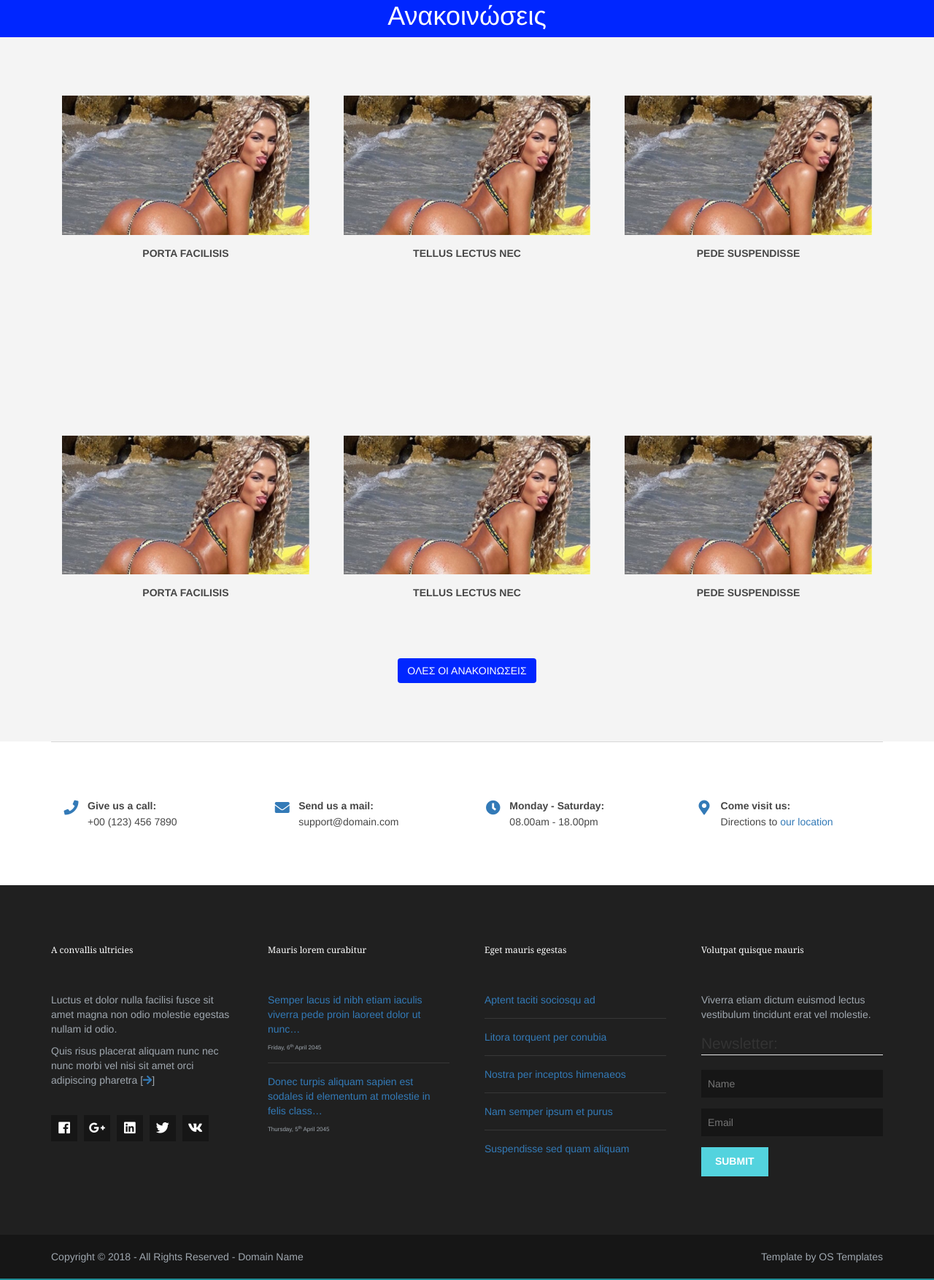
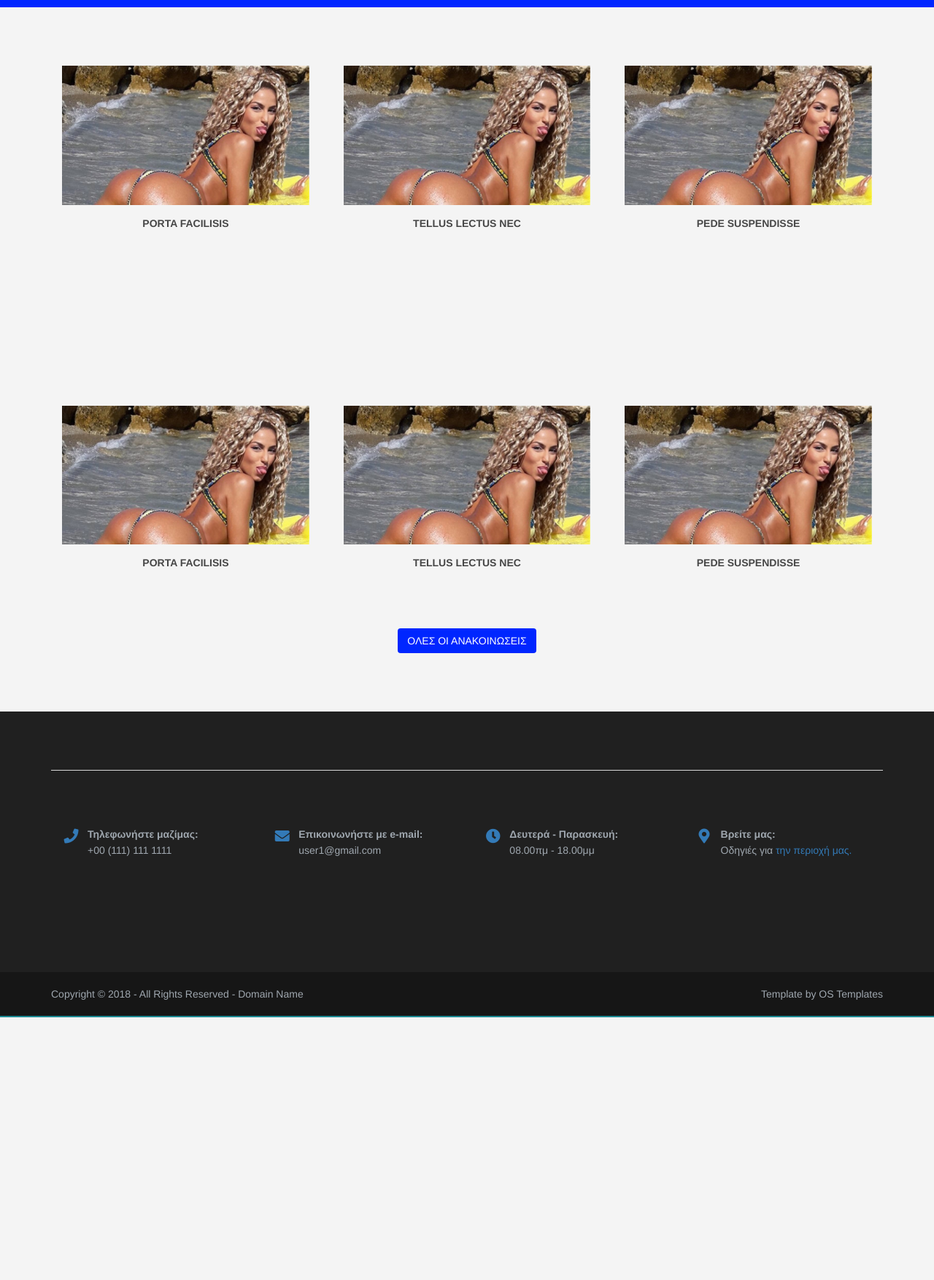
Before and after one commit to pantmal/Human-Machine-Interaction-Project, a PHP site: page / in a window 1280 px wide. Shown: the part 1494-3248 px from the top of the page at 73% size. After the commit the page ends 2888 px from the top, so only its background shows below. Run offline with PHP 8.4, Linux system fonts and the light colour scheme; some libraries are stand-ins or nearby versions.

Commit message:
MENU FINALLY COMPLETE

```diff
--- a/index.php
+++ b/index.php
@@ -14,10 +14,8 @@ Licence URI: https://www.os-templates.com/template-terms
 <meta charset="utf-8">
 <meta name="viewport" content="width=device-width, initial-scale=1.0, maximum-scale=1.0, user-scalable=no">
 <link href="layout/styles/layout.css" rel="stylesheet" type="text/css" media="all">
-
 <link rel="stylesheet" href="//maxcdn.bootstrapcdn.com/bootstrap/3.3.2/css/bootstrap.min.css">
 <script src="//maxcdn.bootstrapcdn.com/bootstrap/3.3.2/js/bootstrap.min.js"></script>
-
 </head>
 <body id="top">
 <!-- ################################################################################################ -->
@@ -25,40 +23,26 @@ Licence URI: https://www.os-templates.com/template-terms
 <!-- ################################################################################################ -->
 <div class="wrapper row0">
   <div id="topbar" class="hoc clear">
-    <div class="fl_left">
-      <!-- ################################################################################################ -->
-      <ul class="nospace">
-        <li><i class="fas fa-phone rgtspace-5"></i> +00 (123) 456 7890</li>
-        <li><i class="far fa-envelope rgtspace-5"></i> info@domain.com</li>
-      </ul>
-      <!-- ################################################################################################ -->
-    </div>
     <div class="fl_right">
       <!-- ################################################################################################ -->
 
       <ul class="nospace">
-        <li><a href="index.html"><i class="fas fa-home"></i></a></li>
-        <li><a href="#" title="Help Centre"><i class="far fa-life-ring"></i></a></li>
         <?php
           $cookie_name = 'user';
           if(!isset($_COOKIE[$cookie_name])) {
               echo '<li><a style="color: #0026ff" href="pages/login.html?header=index.php" title="Σύνδεση">Σύνδεση <i class="fas fa-sign-in-alt"></i></a></li>';
               echo '<li><a style="color: #0026ff" href="pages/register.html?header=index.php" title="Εγγραφή">Εγγραφή <i class="fas fa-edit"></i></a></li>';
           } else {
-              echo '<li><a href="pages/edit_profile.php" title="Προφίλ Χρήστη">Προφίλ Χρήστη <i class="fas fa-user"></i></a></li>';
-              echo '<li><a href="pages/actions/logout.php" title="Αποσύνδεση">Αποσύνδεση <i class="fas fa-sign-out-alt"></i></a></li>';
+              echo '<li><a style="color: #0026ff" href="pages/edit_profile.php" title="Προφίλ Χρήστη">Προφίλ Χρήστη <i class="fas fa-user"></i></a></li>';
+              echo '<li><a style="color: #0026ff" href="pages/actions/logout.php" title="Αποσύνδεση">Αποσύνδεση <i class="fas fa-sign-out-alt"></i></a></li>';
           }
         ?>
 
         <li id="searchform">
           <div>
             <form action="pages/dead_page.php" method="post">
-
-
               <label for="search_term">Aναζητήστε: </label>
               <input type="text" id="search_term" name="search_term">
-
-
             </form>
           </div>
         </li>
@@ -74,6 +58,9 @@ Licence URI: https://www.os-templates.com/template-terms
 <!-- ################################################################################################ -->
 <div class="wrapper row1">
   <header id="header" class="hoc clear">
+  <div style="float: left; position: relative; left: -30px; top: 20px">
+  <a href="index.php"><img src="images/logo.jpeg"></a>
+  </div>
   <div id="logo" class="fl_left">
       <!-- ################################################################################################ -->
       <h1><a href="index.php">Υπουργείο Εργασίας</a></h1>
@@ -82,84 +69,48 @@ Licence URI: https://www.os-templates.com/template-terms
     <nav id="mainav" class="fl_right">
       <!-- ################################################################################################ -->
       <ul class="clear">
-        <li class="active"><a href="index.php?nav=true">Αρχική</a></li>
-        <!--<li><a class="drop" href="#">Pages</a>
+        <li><a class="drop" href="#">COVID-19</a>
           <ul>
-            <li><a href="pages/gallery.html">Gallery</a></li>
-            <li><a href="pages/full-width.html">Full Width</a></li>
-            <li><a href="pages/sidebar-left.html">Sidebar Left</a></li>
-            <li><a href="pages/sidebar-right.html">Sidebar Right</a></li>
-            <li><a href="pages/basic-grid.html">Basic Grid</a></li>
-            <li><a href="pages/font-icons.html">Font Icons</a></li>
+            <li><a href="pages/metra_prolipsis.php">Μέτρα προστασίας στον χώρο εργασίας</a></li>
+            <li><a href="pages/antimetwpisi_krousmatos.php">Αντιμετώπιση κρούσματος στον χώρο εργασίας</a></li>
+            <li><a href="pages/tilergasia_info.php">Τηλεργασία-άδεια-ειδικού σκοπού-αναστολή σύμβαση</a></li>
           </ul>
         </li>
-        -->
-        <li><a href="#">COVID-19</a></li>
         <li><a class="drop" href="#">Εργαζόμενος</a>
           <ul>
             <li><a class="drop" href="#">COVID-19 και Εργασία</a>
               <ul>
-                <li><a href="pages/metra_prolipsis.html">Μέτρα προστασίας στον χώρο εργασίας</a></li>
-                <li><a href="pages/antimetwpisi_krousmatos.html">Αντιμετώπιση κρούσματος στον χώρο εργασίας</a></li>
-                <li><a href="#">Μετακινήσεις και απαραίτητα έγγραφα</a></li>
-                <li><a href="pages/tilergasia_info.html">Τηλεργασία-άδεια-ειδικού σκοπού-αναστολή σύμβαση</a></li>
-                <li><a href="#">Καρτέλα εργαζομένου</a></li>
+                <li><a href="pages/adeia_eidikou_skopou.php"> Φόρμα για άδεια ειδικού σκοπού </a></li>
+                <li><a href="pages/dead_page.php">Μετακινήσεις και απαραίτητα έγγραφα</a></li>
               </ul>
             </li>
-            <li><a href="#">Εργασιακα Δικαιώματα</a></li>
-            <li><a href="#">Κατάρτιση και σεμινάρια</a></li>
-            <li><a href="#">Προκυρήξεις</a></li>
+            <li><a href="pages/dead_page.php">Εργασιακά δικαιώματα</a></li>
+            <li><a href="pages/dead_page.php">Κατάρτιση και σεμινάρια</a></li>
+            <li><a href="pages/dead_page.php">Προκυρήξεις</a></li>
           </ul>
         </li>
         <li><a class="drop" href="#">Εργοδότης</a>
           <ul>
             <li><a class="drop" href="#">COVID-19 και Εργασία</a>
               <ul>
-                <li><a href="#">Διαθέσιμες θέσεις εργασίας (COVID-19)</a></li>
-                <li><a href="#">Εργασία εξ αποστάσεως-αναστολή σύμβασης</a></li>
-                <li><a href="pages/metra_prolipsis.html">Μέτρα προστασίας COVID-19</a></li>
-                <li><a href="pages/antimetwpisi_krousmatos.html">Αντιμετώπιση κρούσματος</a></li>
+                <li><a href="pages/anastoli_symvasis.php"> Φόρμα για δήλωση εξ αποστάσεως εργασίας-αναστολή σύμβασης</a></li>
+                <li><a href="pages/dead_page.php">Διαθέσιμες θέσεις εργασίας (COVID-19)</a></li>
               </ul>
             </li>
-            <li><a href="#">Υποχρεώσεις προς εργαζομένους</a></li>
-            <li><a class="drop" href="#">Υποχρεώσεις προς το κράτος</a>
-              <ul>
-                <li><a href="#">Έκπτωση ασφαλιστικών εισφορών</a></li>
-                <li><a href="#">Φόροι</a></li>
-                <li><a href="#">Δήλωση εισόδων-εξόδων</a></li>
-                <li><a href="#">Δήλωση εργαζομένων</a></li>
+            <li><a href="pages/lista_ergazomenwn.php">Λίστα Εργαζομένων</a></li>
+            <li><a href="pages/dead_page.php">Υποχρεώσεις προς εργαζομένους</a></li>
+            <li><a href="pages/dead_page.php">Υποχρεώσεις προς το κράτος</a></li>
+            <li><a href="pages/dead_page.php">Απασχόληση αλλοδαπων-ανηλίκων</a></li>
           </ul>
         </li>
-            <li><a href="#">Απασχόληση αλλοδαπων-ανηλίκων</a></li>
+        <li><a class="drop" href="#">Επικοινωνία</a>
+          <ul>
+            <li><a href="pages/epikoinwnia.php">Πληροφορίες για τις υπερησίες του Υπουργείου</a></li>
+            <li><a href="pages/kleisimo_rantevou.php">Κλεισιμό Ραντεβού</a></li>
+            <li><a href="pages/dead_page.php">Αποστολή emai ερωτησέων</a></li>
           </ul>
         </li>
-        <li><a class="drop" href="#">Επικοινωία</a>
-          <ul>
-            <li><a href="pages/epikoinwnia.html">Πληροφορίες για τις υπερησίες του Υπουργείου</a></li>
-            <li><a href="#">Αποστολή emai ερωτησέων</a></li>
-            <li><a href="#">Τηλεφωνική επικοινωνία με υπάλληλο</a></li>
-            <li><a href="#">Χάρτης συμβεβλημένων υπηρεσιών</a></li>
-          </ul>
-        </li>
-        <li><a class="drop" href="#">Ανακοινώσεις</a>
-          <ul>
-            <li><a href="#">Επιλογή 1 (MUST CHANGE)</a></li>
-            <li><a href="#">Επιλογή 2 (MUST CHANGE)</a></li>
-          </ul>
-        </li>
-        <!-- <li><a class="drop" href="#">Dropdown</a>
-          <ul>
-            <li><a href="#">Level 2</a></li>
-            <li><a class="drop" href="#">Level 2 + Drop</a>
-              <ul>
-                <li><a href="#">Level 3</a></li>
-                <li><a href="#">Level 3</a></li>
-                <li><a href="#">Level 3</a></li>
-              </ul>
-            </li>
-            <li><a href="#">Level 2</a></li>
-          </ul>
-        </li> -->
+        <li><a href="#">Ανακοινώσεις</a></li>
       </ul>
 	  </nav>
 	  </header>
@@ -175,7 +126,7 @@ Licence URI: https://www.os-templates.com/template-terms
   <!-- Wrapper for slides -->
   <div class="carousel-inner">
     <div class="item active">
-      <img src="images/giousef.jpg" alt="Chania">
+      <img style="position: relative; left: 137px; width: 1000px; height: 500px" src="images/giousef.jpg"  alt="Chania">
       <div class="carousel-caption">
         <h2>Los Angeles</h2>
         <p>LA is always so much fun!</p>
@@ -183,7 +134,7 @@ Licence URI: https://www.os-templates.com/template-terms
     </div>
 
     <div class="item">
-      <img src="images/covid.jpg" alt="Chicago">
+      <img style="position: relative; left: 137px; width: 1000px; height: 500px" src="images/covid.jpg" alt="Chicago">
       <div class="carousel-caption">
         <h3>Chicago</h3>
         <p>Thank you, Chicago!</p>
@@ -191,7 +142,7 @@ Licence URI: https://www.os-templates.com/template-terms
     </div>
 
     <div class="item">
-      <img src="images/asteri.jpg" alt="New York">
+      <img style="position: relative; left: 137px; width: 1000px; height: 500px" src="images/asteri.jpg" alt="New York">
       <div class="carousel-caption">
         <h3>New York</h3>
         <p>We love the Big Apple!</p>
@@ -224,7 +175,7 @@ Licence URI: https://www.os-templates.com/template-terms
       <ul class="nospace group">
         <li class="one_third first">
           <article><a href="#"><i class="#"></i></a>
-		  <img src="images/asteri.jpg" alt="" />
+		  <img style="width: 100%;" src="images/asteri.jpg" alt="" />
             <h5 class="heading">Covid-19</h5>
             <a href="https://www.w3schools.com/">BALE KATI ALLO</a><br>
 			<a href="https://www.w3schools.com/">BALE KATI ALLO</a><br>
@@ -234,7 +185,7 @@ Licence URI: https://www.os-templates.com/template-terms
         </li>
         <li class="one_third">
           <article><a href="#"><i class="#"></i></a>
-		  <img src="images/asteri.jpg" alt="" />
+		  <img style="width: 100%;" src="images/asteri.jpg" alt="" />
             <h5 class="heading">Εργαζόμενος</h5>
             <a href="pages/kleisimo_rantevou.php">Μέτρα Προστασίας</a><br>
 			<a href="https://www.w3schools.com/">Εξ' αποστάσεως εργασία</a><br>
@@ -244,7 +195,7 @@ Licence URI: https://www.os-templates.com/template-terms
         </li>
         <li class="one_third">
           <article><a href="#"><i class="#"></i></a>
-		  <img src="images/asteri.jpg" alt="" />
+		  <img style="width: 100%;" src="images/asteri.jpg" alt="" />
             <h5 class="heading">Εργοδότης</h5>
             <a href="https://www.w3schools.com/">Διαθέσιμες θέσεις εργάσιας</a><br>
 			<a href="https://www.w3schools.com/">Αντιμετώπιση κρούσματος</a><br>
@@ -272,17 +223,17 @@ Licence URI: https://www.os-templates.com/template-terms
 
     <ul class="nospace group">
       <li class="one_third">
-        <figure><a class="imgover" href="#"><img src="images/giousef.jpg" alt=""></a>
+        <figure><a class="imgover" href="#"><img style="width: 100%;" src="images/giousef.jpg" alt=""></a>
           <figcaption>Porta facilisis</figcaption>
         </figure>
       </li>
       <li class="one_third">
-        <figure><a class="imgover" href="#"><img src="images/giousef.jpg" alt=""></a>
+        <figure><a class="imgover" href="#"><img style="width: 100%;" src="images/giousef.jpg" alt=""></a>
           <figcaption>Tellus lectus nec</figcaption>
         </figure>
       </li>
       <li class="one_third">
-        <figure><a class="imgover" href="#"><img src="images/giousef.jpg" alt=""></a>
+        <figure><a class="imgover" href="#"><img style="width: 100%;" src="images/giousef.jpg" alt=""></a>
           <figcaption>Pede suspendisse</figcaption>
         </figure>
       </li>
@@ -300,17 +251,17 @@ Licence URI: https://www.os-templates.com/template-terms
 
     <ul class="nospace group">
       <li class="one_third">
-        <figure><a class="imgover" href="#"><img src="images/giousef.jpg" alt=""></a>
+        <figure><a class="imgover" href="#"><img style="width: 100%;" src="images/giousef.jpg" alt=""></a>
           <figcaption>Porta facilisis</figcaption>
         </figure>
       </li>
       <li class="one_third">
-        <figure><a class="imgover" href="#"><img src="images/giousef.jpg" alt=""></a>
+        <figure><a class="imgover" href="#"><img style="width: 100%;" src="images/giousef.jpg" alt=""></a>
           <figcaption>Tellus lectus nec</figcaption>
         </figure>
       </li>
       <li class="one_third">
-        <figure><a class="imgover" href="#"><img src="images/giousef.jpg" alt=""></a>
+        <figure><a class="imgover" href="#"><img style="width: 100%;" src="images/giousef.jpg" alt=""></a>
           <figcaption>Pede suspendisse</figcaption>
         </figure>
       </li>
@@ -320,85 +271,32 @@ Licence URI: https://www.os-templates.com/template-terms
   </section>
 </div>
 
-<!-- ################################################################################################ -->
-<!-- ################################################################################################ -->
-<!-- ################################################################################################ -->
-<div class="wrapper row3">
-  <section id="cta" class="hoc container clear">
-    <!-- ################################################################################################ -->
-    <ul class="nospace clear">
-      <li class="one_quarter first">
-        <div class="block clear"><a href="#"><i class="fas fa-phone"></i></a> <span><strong>Give us a call:</strong> +00 (123) 456 7890</span></div>
-      </li>
-      <li class="one_quarter">
-        <div class="block clear"><a href="#"><i class="fas fa-envelope"></i></a> <span><strong>Send us a mail:</strong> support@domain.com</span></div>
-      </li>
-      <li class="one_quarter">
-        <div class="block clear"><a href="#"><i class="fas fa-clock"></i></a> <span><strong> Monday - Saturday:</strong> 08.00am - 18.00pm</span></div>
-      </li>
-      <li class="one_quarter">
-        <div class="block clear"><a href="#"><i class="fas fa-map-marker-alt"></i></a> <span><strong>Come visit us:</strong> Directions to <a href="#">our location</a></span></div>
-      </li>
-    </ul>
-    <!-- ################################################################################################ -->
-  </section>
-</div>
+
 <!-- ################################################################################################ -->
 <!-- ################################################################################################ -->
 <!-- ################################################################################################ -->
 <div class="wrapper row4">
   <footer id="footer" class="hoc clear">
     <!-- ################################################################################################ -->
-    <div class="one_quarter first">
-      <h6 class="heading">A convallis ultricies</h6>
-      <p>Luctus et dolor nulla facilisi fusce sit amet magna non odio molestie egestas nullam id odio.</p>
-      <p class="btmspace-30">Quis risus placerat aliquam nunc nec nunc morbi vel nisi sit amet orci adipiscing pharetra [<a href="#"><i class="fas fa-arrow-right"></i></a>]</p>
-      <ul class="faico clear">
-        <li><a class="faicon-facebook" href="#"><i class="fab fa-facebook"></i></a></li>
-        <li><a class="faicon-google-plus" href="#"><i class="fab fa-google-plus-g"></i></a></li>
-        <li><a class="faicon-linkedin" href="#"><i class="fab fa-linkedin"></i></a></li>
-        <li><a class="faicon-twitter" href="#"><i class="fab fa-twitter"></i></a></li>
-        <li><a class="faicon-vk" href="#"><i class="fab fa-vk"></i></a></li>
-      </ul>
-    </div>
-    <div class="one_quarter">
-      <h6 class="heading">Mauris lorem curabitur</h6>
-      <ul class="nospace linklist">
-        <li>
-          <article>
-            <p class="nospace btmspace-10"><a href="#">Semper lacus id nibh etiam iaculis viverra pede proin laoreet dolor ut nunc&hellip;</a></p>
-            <time class="block font-xs" datetime="2045-04-06">Friday, 6<sup>th</sup> April 2045</time>
-          </article>
+    <div >
+      <section id="cta" class="hoc container clear">
+      <!-- ################################################################################################ -->
+        <ul class="nospace clear">
+          <li class="one_quarter first">
+            <div class="block clear"><a href="pages/dead_page.php"><i class="fas fa-phone"></i></a> <span><strong>Τηλεφωνήστε μαζίμας:</strong> +00 (111) 111 1111</span></div>
           </li>
-        <li>
-          <article>
-            <p class="nospace btmspace-10"><a href="#">Donec turpis aliquam sapien est sodales id elementum at molestie in felis class&hellip;</a></p>
-            <time class="block font-xs" datetime="2045-04-05">Thursday, 5<sup>th</sup> April 2045</time>
-          </article>
+          <li class="one_quarter">
+            <div class="block clear"><a href="pages/dead_page.php"><i class="fas fa-envelope"></i></a> <span><strong>Επικοινωνήστε με e-mail:</strong> user1@gmail.com</span></div>
+          </li>
+          <li class="one_quarter">
+            <div class="block clear"><a href="pages/dead_page.php"><i class="fas fa-clock"></i></a> <span><strong> Δευτερά - Παρασκευή:</strong> 08.00πμ - 18.00μμ</span></div>
+          </li>
+          <li class="one_quarter">
+            <div class="block clear"><a href="pages/dead_page.php"><i class="fas fa-map-marker-alt"></i></a> <span><strong>Βρείτε μας:</strong> Οδηγιές για <a href="pages/dead_page.php">την περιοχή μας.</a></span></div>
           </li>
         </ul>
-    </div>
-    <div class="one_quarter">
-      <h6 class="heading">Eget mauris egestas</h6>
-      <ul class="nospace linklist">
-        <li><a href="#">Aptent taciti sociosqu ad</a></li>
-        <li><a href="#">Litora torquent per conubia</a></li>
-        <li><a href="#">Nostra per inceptos himenaeos</a></li>
-        <li><a href="#">Nam semper ipsum et purus</a></li>
-        <li><a href="#">Suspendisse sed quam aliquam</a></li>
-      </ul>
-    </div>
-    <div class="one_quarter">
-      <h6 class="heading">Volutpat quisque mauris</h6>
-      <p class="nospace btmspace-15">Viverra etiam dictum euismod lectus vestibulum tincidunt erat vel molestie.</p>
-      <form method="post" action="#">
-        <fieldset>
-          <legend>Newsletter:</legend>
-          <input class="btmspace-15" type="text" value="" placeholder="Name">
-          <input class="btmspace-15" type="text" value="" placeholder="Email">
-          <button type="submit" value="submit">Submit</button>
-        </fieldset>
-      </form>
+      <!-- ################################################################################################ -->
+      </section>
   </div>
     <!-- ################################################################################################ -->
   </footer>
--- a/layout/styles/framework.css
+++ b/layout/styles/framework.css
@@ -46,7 +46,8 @@ a{outline:none; text-decoration:none;}
 .fl_right, .imgr{float:right;}
 
 
-img{width:auto; max-width:100%; height:auto; margin:0; padding:0; border:none; line-height:normal; vertical-align:middle;}
+img{width:auto; height:auto; margin:0; padding:0; border:none; line-height:normal; vertical-align:middle;}
+.img2{width:200; height:200;}
 .imgl{margin:0 15px 10px 0; clear:left;}
 .imgr{margin:0 0 10px 15px; clear:right;}
 .imgover{display:inline-block; position:relative; max-width:100%;}
--- a/pages/lista_ergazomenwn.php
+++ b/pages/lista_ergazomenwn.php
@@ -144,7 +144,7 @@ Licence URI: https://www.os-templates.com/template-terms
 <!-- ################################################################################################ -->
 <!-- ################################################################################################ -->
 <!-- ################################################################################################ -->
-<div class="wrapper bgded overlay gradient" style="background-image:url('../images/demo/backgrounds/01.png');">
+<div class="wrapper bgded overlay gradient" >
   <div id="breadcrumb" class="hoc clear">
     <!-- ################################################################################################ -->
     <h6 class="heading">Λίστα Εργαζομένων</h6>
```
Also changed, not shown: images/adeia-eidikou.jpeg (added), images/logo.jpeg (added), images/logo2.jpeg (added), pages/antimetwpisi_krousmatos.php (renamed from pages/antimetwpisi_krousmatos.html), pages/epikoinwnia.php (renamed from pages/epikoinwnia.html), pages/metra_prolipsis.php (renamed from pages/metra_prolipsis.html), pages/tilergasia_info.php (renamed from pages/tilergasia_info.html). Lines whose indentation alone changed are shown as unchanged.
